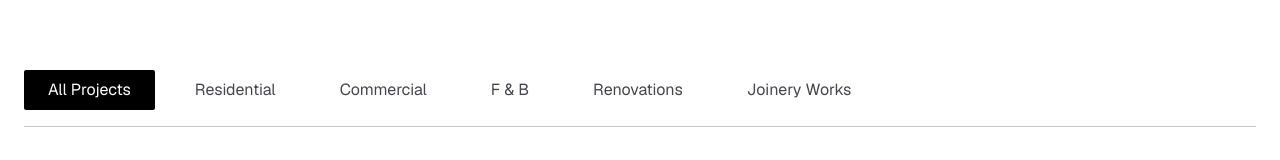
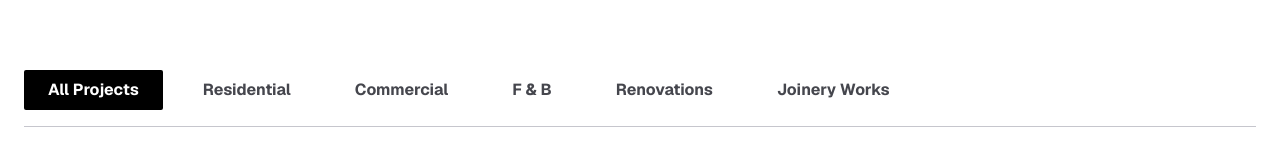
Before and after one commit to waseemsamra/Gypspace, a React (Vite) app: page /works in a window 1280 px wide. Shown: the part 447-607 px from the top of the page. Built offline with nearby package versions, Linux system fonts and the light colour scheme; no server answers; the HTML template or start-up script is replaced by a standard one.

Commit message:
make works page filter tabs bold

```diff
--- a/src/pages/WorksPage.jsx
+++ b/src/pages/WorksPage.jsx
@@ -122,8 +122,8 @@ const WorksPage = () => {
                   onClick={() => setActiveFilter(filter)}
                   className={
                     activeFilter === filter
-                      ? 'bg-primary text-on-primary px-lg py-sm rounded-sm font-label-md'
-                      : 'text-on-surface-variant hover:text-primary px-lg py-sm font-label-md transition-colors'
+                      ? 'bg-primary text-on-primary px-lg py-sm rounded-sm font-label-md font-bold'
+                      : 'text-on-surface-variant hover:text-primary px-lg py-sm font-label-md font-bold transition-colors'
                   }
                 >
                   {filter}
```
